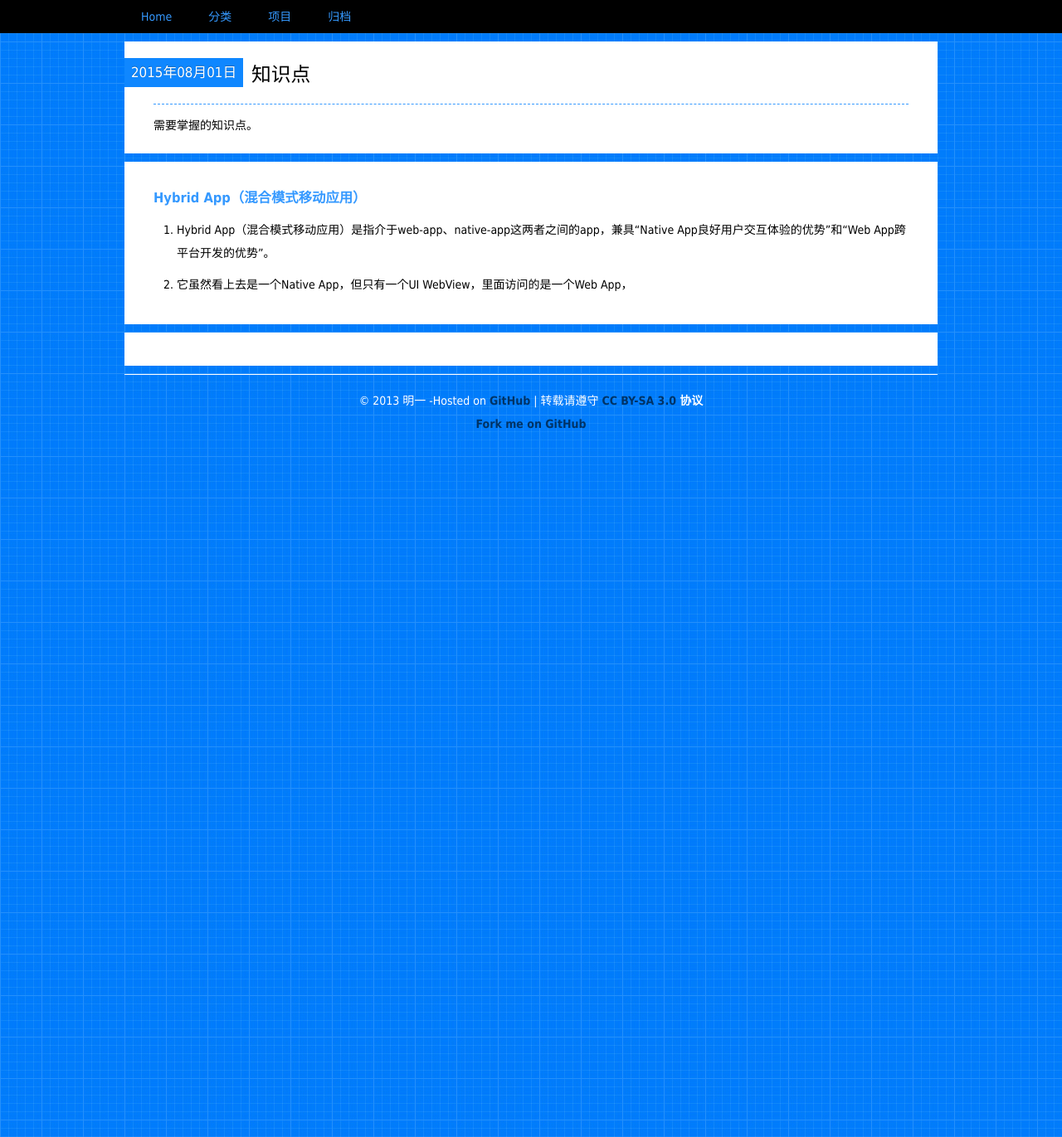
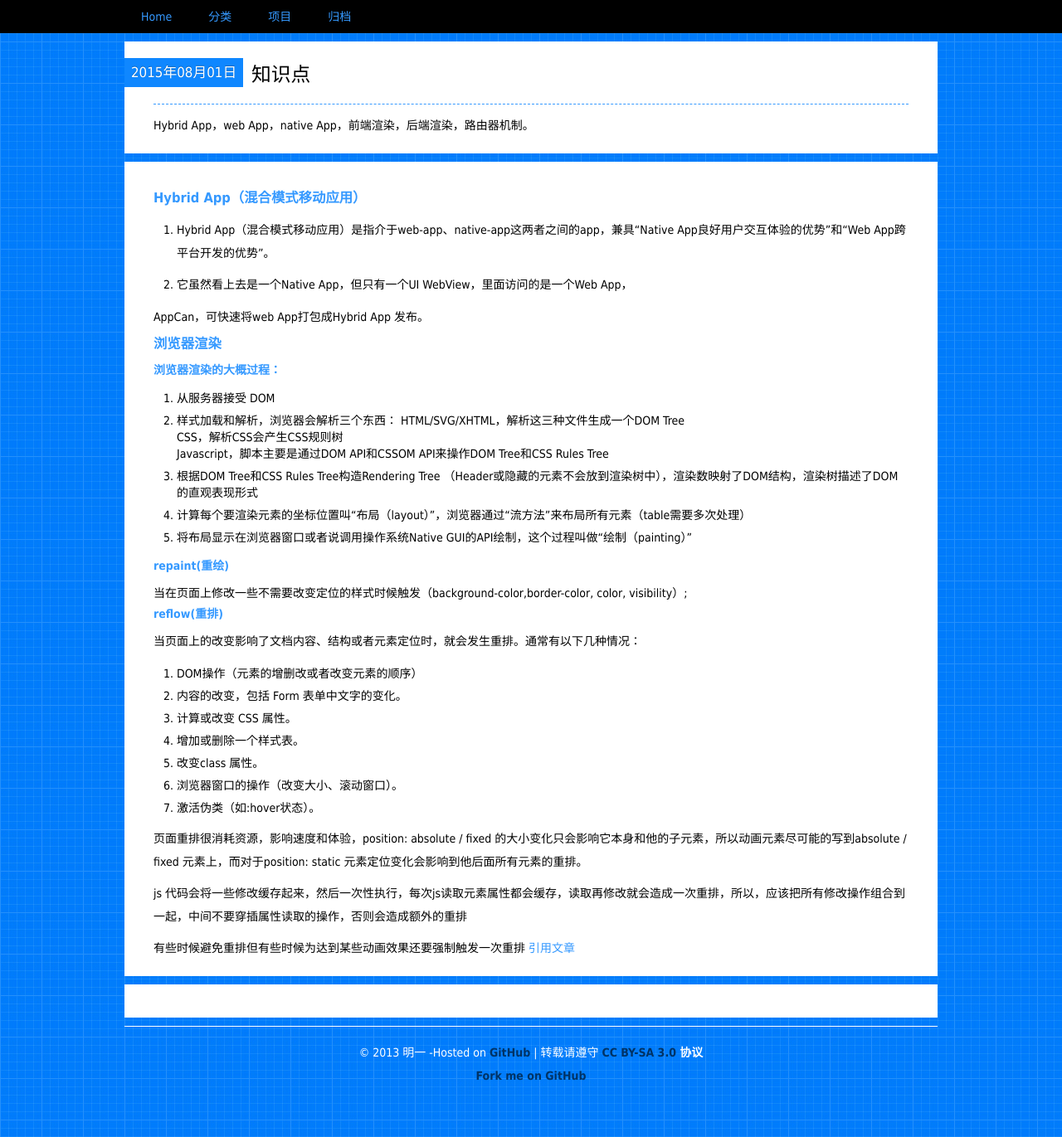
Before and after one commit to mingyili/mingyili.github.com, a Jekyll site: the page built from _posts/2015-08-01-知识点.md, in a window 1280 px wide and 1371 px high. Shown: the whole window at 83% size. Built offline with Jekyll 4.4.1, drawn with Linux system fonts in a browser that asks for light colours; Markdown is read by kramdown in place of the engine named in the settings; comment, search, counter and statistics services are not loaded.

Commit message:
resent change

```diff
--- a/_posts/2015-08-01-知识点.md
+++ b/_posts/2015-08-01-知识点.md
@@ -1,8 +1,8 @@
 ---
 layout: post
 category: 知识点
-tags: Hybrid App
-description: 需要掌握的知识点。
+tags: Hybrid App，页面渲染，a锚点
+description: Hybrid App，web App，native App，前端渲染，后端渲染，路由器机制。
 ---
 
 
@@ -12,6 +12,45 @@ description: 需要掌握的知识点。
 
  2. 它虽然看上去是一个Native App，但只有一个UI WebView，里面访问的是一个Web App，
 
+ 	AppCan，可快速将web App打包成Hybrid App 发布。
+
+### 浏览器渲染
+
+#### 浏览器渲染的大概过程：
+
+ 1. 从服务器接受 DOM
+ 2. 样式加载和解析，浏览器会解析三个东西：
+ 	HTML/SVG/XHTML，解析这三种文件生成一个DOM Tree
+ 	CSS，解析CSS会产生CSS规则树
+ 	Javascript，脚本主要是通过DOM API和CSSOM API来操作DOM Tree和CSS Rules Tree
+ 3. 根据DOM Tree和CSS Rules Tree构造Rendering Tree （Header或隐藏的元素不会放到渲染树中），渲染数映射了DOM结构，渲染树描述了DOM的直观表现形式
+ 4. 计算每个要渲染元素的坐标位置叫“布局（layout）”，浏览器通过“流方法”来布局所有元素（table需要多次处理）
+ 5. 将布局显示在浏览器窗口或者说调用操作系统Native GUI的API绘制，这个过程叫做“绘制（painting）”
+
+#### repaint(重绘)
+
+  当在页面上修改一些不需要改变定位的样式时候触发（background-color,border-color, color, visibility）;
+
+
+#### reflow(重排)
+
+  当页面上的改变影响了文档内容、结构或者元素定位时，就会发生重排。通常有以下几种情况：
+
+ 1. DOM操作（元素的增删改或者改变元素的顺序）
+ 2. 内容的改变，包括 Form 表单中文字的变化。
+ 3. 计算或改变 CSS 属性。
+ 4. 增加或删除一个样式表。
+ 5. 改变class 属性。
+ 6. 浏览器窗口的操作（改变大小、滚动窗口）。
+ 7. 激活伪类（如:hover状态）。
+
+ 页面重排很消耗资源，影响速度和体验，position: absolute / fixed 的大小变化只会影响它本身和他的子元素，所以动画元素尽可能的写到absolute / fixed 元素上，而对于position: static 元素定位变化会影响到他后面所有元素的重排。
+
+ js 代码会将一些修改缓存起来，然后一次性执行，每次js读取元素属性都会缓存，读取再修改就会造成一次重排，所以，应该把所有修改操作组合到一起，中间不要穿插属性读取的操作，否则会造成额外的重排
+
+ 有些时候避免重排但有些时候为达到某些动画效果还要强制触发一次重排
+[引用文章](http://www.oschina.net/news/53368/webpage-rendering-101/)
+
 
 [jekyll]: http://jekyllrb.com/ "Jekyll 官方文档"
 [emacs-jekyll]: https://github.com/diasjorge/jekyll.el "Emacs Jekyll 插件"
```
Also changed, not shown: _posts/2015-07-23-最近学习笔记.md (+1 -1 lines), _posts/2015-08-10-backbone.js.md (added, +16 -0 lines), _posts/2015-08-11-React.js.md (added, +16 -0 lines).
